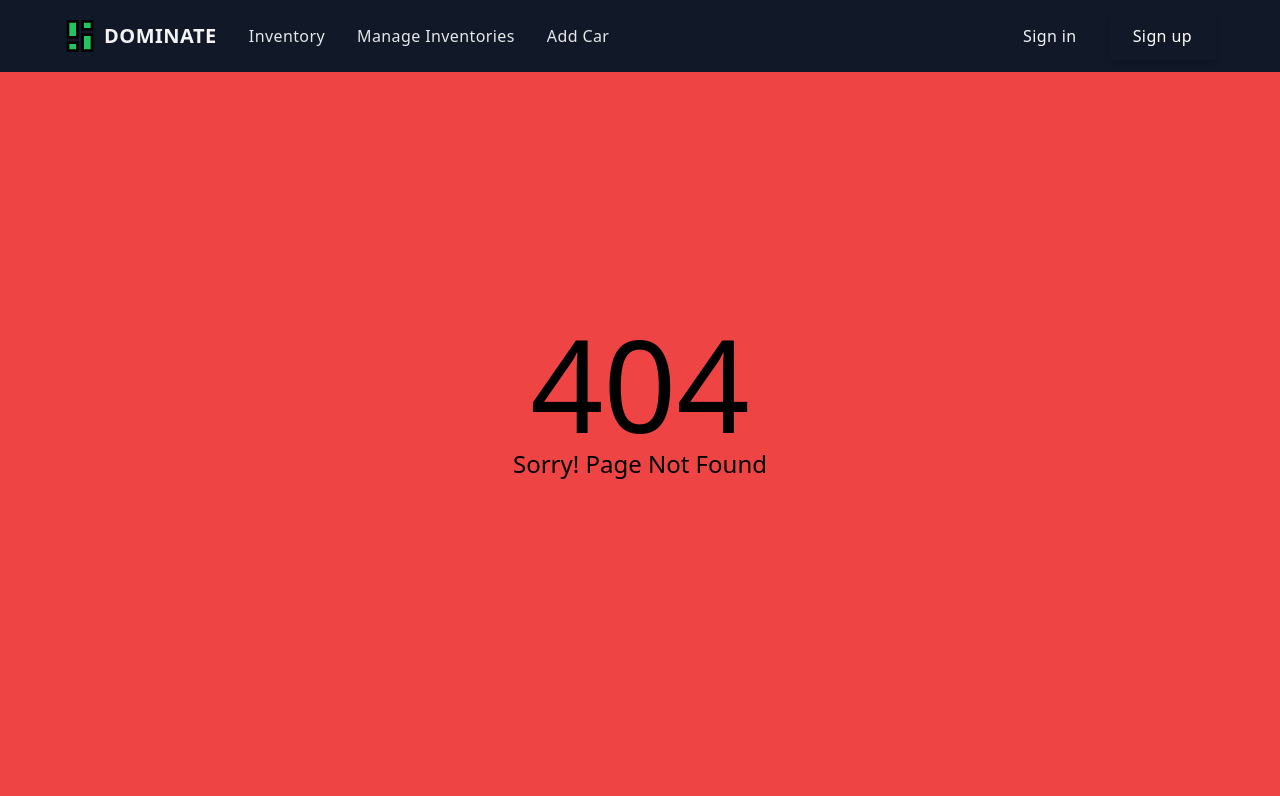
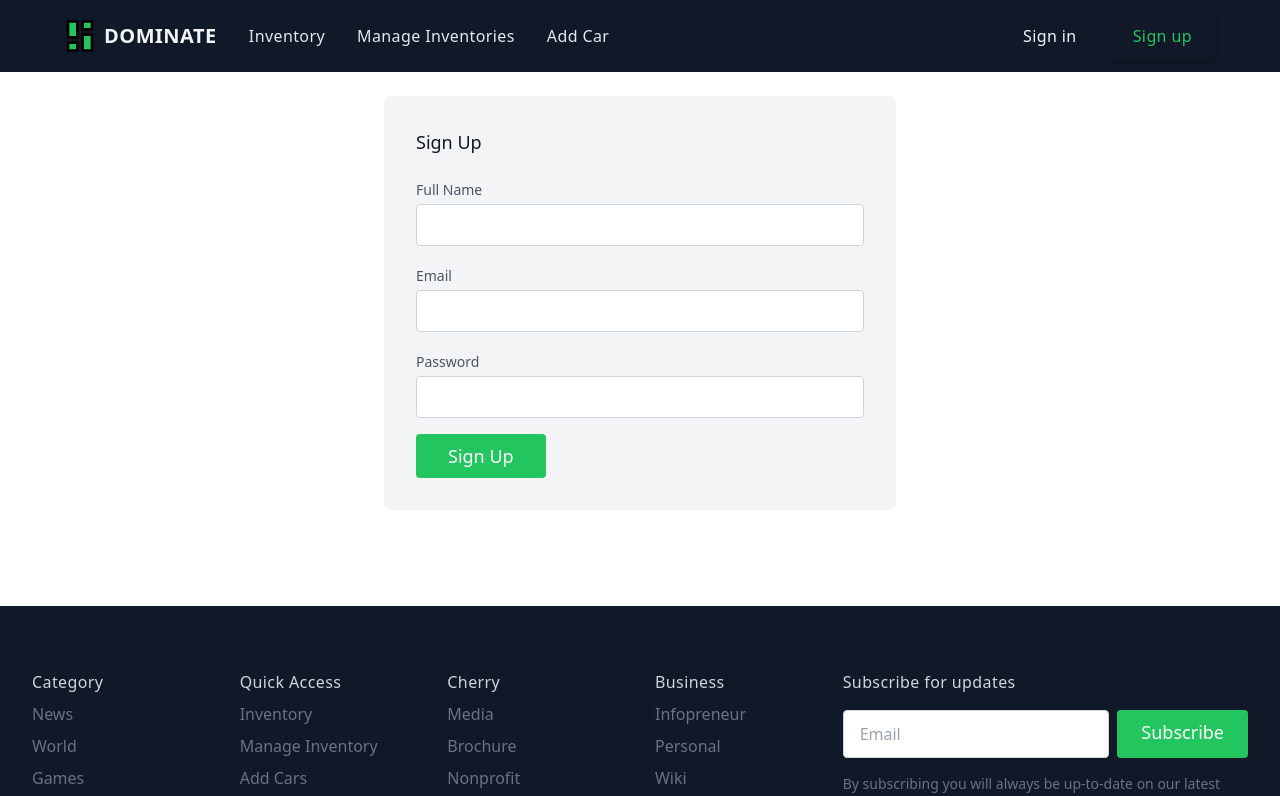
Before and after one commit to G-Mursalin/dominate-frontend, a React (Create React App) app: page /signup in a window 1280 px wide. Shown: the top 796 px of the page. Built offline with nearby package versions, Linux system fonts and the light colour scheme.

Commit message:
login logout page added

```diff
--- a/package.json
+++ b/package.json
@@ -9,6 +9,7 @@
     "firebase": "^9.7.0",
     "react": "^18.1.0",
     "react-dom": "^18.1.0",
+    "react-firebase-hooks": "^5.0.3",
     "react-modal": "^3.15.1",
     "react-router-dom": "^6.3.0",
     "react-scripts": "5.0.1",
--- a/src/App.js
+++ b/src/App.js
@@ -12,6 +12,8 @@ import ManageInventories from "./components/Manage Inventories/ManageInventories
 import AddCars from "./components/Add Cars/AddCars";
 import ManageCar from "./components/Manage Car/ManageCar";
 import PageNotFound from "./components/PageNotFound/PageNotFound";
+import SignIn from "./components/Authentication/SignIn/SignIn";
+import SignUp from "./components/Authentication/SignUp/SignUp";
 import Footer from "./components/Footer/Footer";
 function App() {
   return (
@@ -24,6 +26,8 @@ function App() {
         <Route path="/manageinventories" element={<ManageInventories />} />
         <Route path="/addcar" element={<AddCars />} />
         <Route path="/managecar/:id" element={<ManageCar />} />
+        <Route path="/signin" element={<SignIn />} />
+        <Route path="/signup" element={<SignUp />} />
         <Route path="*" element={<PageNotFound />} />
       </Routes>
       <Footer />
--- /dev/null
+++ b/src/components/Authentication/SignIn/SignIn.js
@@ -0,0 +1,49 @@
+import React from "react";
+
+const SignIn = () => {
+  return (
+    <section className="text-gray-600 body-font">
+      <form className="px-16 py-24 lg:w-1/2 w-full mx-auto">
+        <div className=" bg-gray-100 rounded-lg p-8  mt-10 md:mt-0">
+          <h2 className="text-gray-900 text-lg font-medium title-font mb-5">
+            Sign In
+          </h2>
+          <div className="relative mb-4">
+            <label htmlFor="email" className="leading-7 text-sm text-gray-600">
+              Email
+            </label>
+            <input
+              type="email"
+              id="email"
+              name="email"
+              required
+              className="w-full bg-white rounded border border-gray-300 focus:border-green-500 focus:ring-2 focus:ring-green-200 text-base outline-none text-gray-700 py-1 px-3 leading-8 transition-colors duration-200 ease-in-out"
+            />
+          </div>
+          <div className="relative mb-4">
+            <label
+              htmlFor="password"
+              className="leading-7 text-sm text-gray-600"
+            >
+              Password
+            </label>
+            <input
+              type="password"
+              id="password"
+              name="password"
+              required
+              className="w-full bg-white rounded border border-gray-300 focus:border-green-500 focus:ring-2 focus:ring-green-200 text-base outline-none text-gray-700 py-1 px-3 leading-8 transition-colors duration-200 ease-in-out"
+            />
+          </div>
+          <input
+            type="submit"
+            value="Sign In"
+            className="text-white bg-green-500 border-0 py-2 px-8 focus:outline-none hover:bg-green-600 rounded text-lg cursor-pointer"
+          />
+        </div>
+      </form>
+    </section>
+  );
+};
+
+export default SignIn;
--- /dev/null
+++ b/src/components/Authentication/SignUp/SignUp.js
@@ -0,0 +1,60 @@
+import React from "react";
+
+const SignUp = () => {
+  return (
+    <section className="text-gray-600 body-font">
+      <form className="px-16 py-24 lg:w-1/2 w-full mx-auto">
+        <div className=" bg-gray-100 rounded-lg p-8  mt-10 md:mt-0">
+          <h2 className="text-gray-900 text-lg font-medium title-font mb-5">
+            Sign Up
+          </h2>
+          <div className="relative mb-4">
+            <label htmlFor="name" className="leading-7 text-sm text-gray-600">
+              Full Name
+            </label>
+            <input
+              type="text"
+              id="name"
+              name="name"
+              className="w-full bg-white rounded border border-gray-300 focus:border-green-500 focus:ring-2 focus:ring-green-200 text-base outline-none text-gray-700 py-1 px-3 leading-8 transition-colors duration-200 ease-in-out"
+            />
+          </div>
+          <div className="relative mb-4">
+            <label htmlFor="email" className="leading-7 text-sm text-gray-600">
+              Email
+            </label>
+            <input
+              type="email"
+              id="email"
+              name="email"
+              required
+              className="w-full bg-white rounded border border-gray-300 focus:border-green-500 focus:ring-2 focus:ring-green-200 text-base outline-none text-gray-700 py-1 px-3 leading-8 transition-colors duration-200 ease-in-out"
+            />
+          </div>
+          <div className="relative mb-4">
+            <label
+              htmlFor="password"
+              className="leading-7 text-sm text-gray-600"
+            >
+              Password
+            </label>
+            <input
+              type="password"
+              id="password"
+              name="password"
+              required
+              className="w-full bg-white rounded border border-gray-300 focus:border-green-500 focus:ring-2 focus:ring-green-200 text-base outline-none text-gray-700 py-1 px-3 leading-8 transition-colors duration-200 ease-in-out"
+            />
+          </div>
+          <input
+            type="submit"
+            value="Sign Up"
+            className="text-white bg-green-500 border-0 py-2 px-8 focus:outline-none hover:bg-green-600 rounded text-lg cursor-pointer"
+          />
+        </div>
+      </form>
+    </section>
+  );
+};
+
+export default SignUp;
--- a/src/components/Manage Car/ManageCar.js
+++ b/src/components/Manage Car/ManageCar.js
@@ -19,7 +19,7 @@ const ManageCar = () => {
     })
       .then((response) => response.json())
       .then((data) => {
-        toast("Restock Successfully");
+        toast("Re-stock Successfully");
       });
   };
 
@@ -112,7 +112,7 @@ const ManageCar = () => {
                 <div className="container px-5 mx-auto">
                   <div className="flex flex-col text-center w-full mb-12">
                     <h1 className="sm:text-3xl text-2xl font-medium title-font mb-2 text-gray-900">
-                      Restock The Car
+                      Re-stock The Car
                     </h1>
                   </div>
                   <div className="lg:w-1/2 md:w-2/3 mx-auto">
--- a/src/components/NavBar/NavBar.js
+++ b/src/components/NavBar/NavBar.js
@@ -81,24 +81,34 @@ const NavBar = () => {
           </div>
           <ul className="flex items-center hidden space-x-8 lg:flex">
             <li>
-              <a
-                href="/"
+              <NavLink
+                to="/signin"
+                style={({ isActive }) => {
+                  return {
+                    color: isActive ? "#22c55e" : "",
+                  };
+                }}
                 aria-label="Sign in"
                 title="Sign in"
                 className="font-medium tracking-wide text-gray-100 transition-colors duration-200 hover:text-teal-accent-400"
               >
                 Sign in
-              </a>
+              </NavLink>
             </li>
             <li>
-              <a
-                href="/"
+              <NavLink
+                to="/signup"
+                style={({ isActive }) => {
+                  return {
+                    color: isActive ? "#22c55e" : "",
+                  };
+                }}
                 className="inline-flex items-center justify-center h-12 px-6 font-medium tracking-wide text-white transition duration-200 rounded shadow-md bg-deep-purple-accent-400 hover:bg-deep-purple-accent-700 focus:shadow-outline focus:outline-none"
                 aria-label="Sign up"
                 title="Sign up"
               >
                 Sign up
-              </a>
+              </NavLink>
             </li>
           </ul>
           <div className="lg:hidden">
@@ -203,6 +213,26 @@ const NavBar = () => {
                           Add Car
                         </Link>
                       </li>
+                      <li>
+                        <Link
+                          to="/signin"
+                          onClick={() => setIsMenuOpen(false)}
+                          aria-label="Our product"
+                          className="font-medium tracking-wide text-gray-700 transition-colors duration-200 hover:text-deep-purple-accent-400"
+                        >
+                          Sign In
+                        </Link>
+                      </li>
+                      <li>
+                        <Link
+                          to="/signup"
+                          onClick={() => setIsMenuOpen(false)}
+                          aria-label="Our product"
+                          className="font-medium tracking-wide text-gray-700 transition-colors duration-200 hover:text-deep-purple-accent-400"
+                        >
+                          Sign Up
+                        </Link>
+                      </li>
                     </ul>
                   </nav>
                 </div>
--- a/src/components/Utilities/Card/Card.js
+++ b/src/components/Utilities/Card/Card.js
@@ -22,7 +22,7 @@ const Card = (props) => {
           to={`/managecar/${_id}`}
           className="inline-flex items-center justify-center text-white bg-green-500 border-0 py-2 px-6 mt-5 focus:outline-none hover:bg-green-600 rounded text-lg"
         >
-          Update
+          Stock Update
         </Link>
       </div>
     </div>
```
Also changed, not shown: src/components/Authentication/SocialLogin/SocialLogin.js (added), 1 other file (tests, documents, lock files or other folders).
